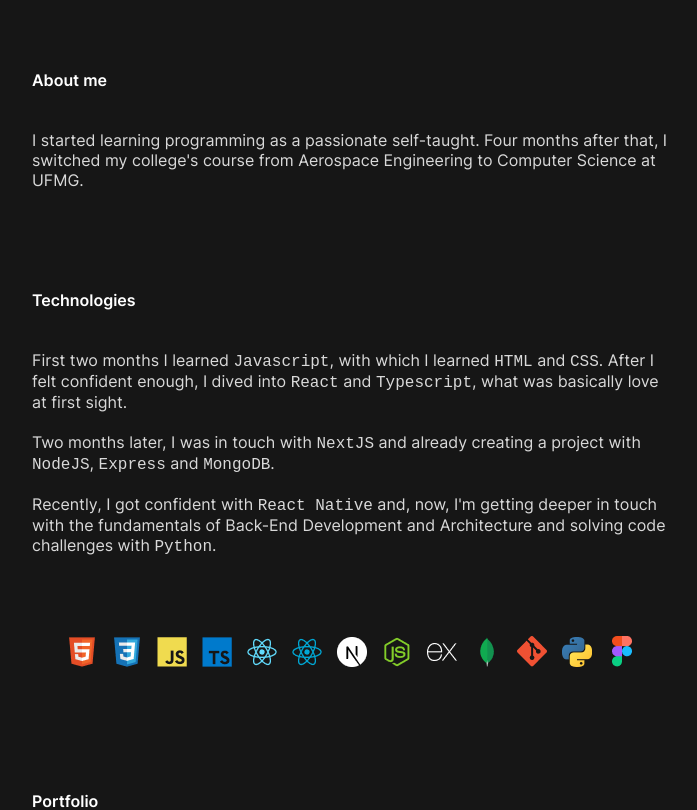
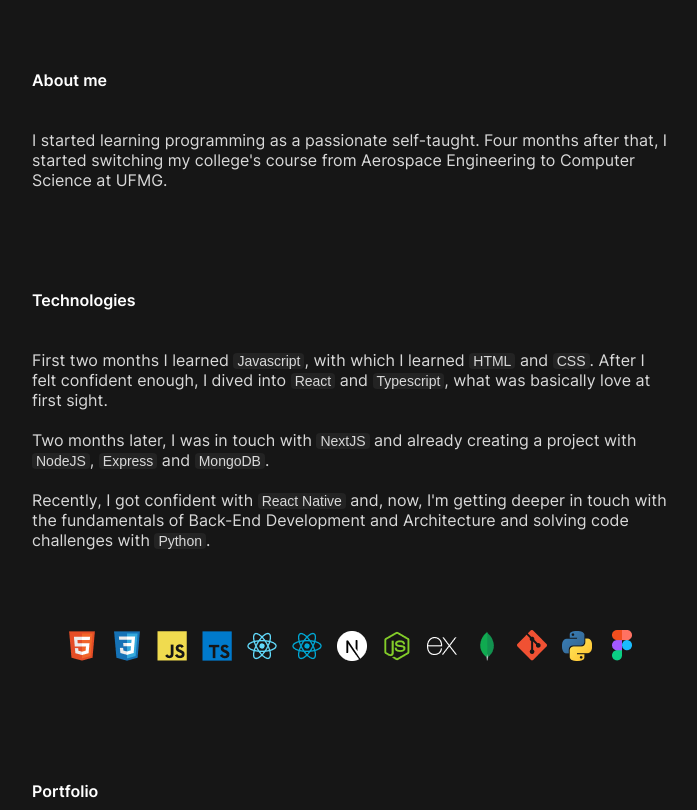
Before and after one commit to antoniopataro/personal-website, a React (Vite) app: page / in a window 1280 px wide. Shown: the part 280-1090 px from the top of the page, without its empty margins (288-985 px from the left). Built offline with nearby package versions, Linux system fonts and the light colour scheme.

Commit message:
feat: styled title attribute

```diff
--- a/src/components/Main/About/index.tsx
+++ b/src/components/Main/About/index.tsx
@@ -2,14 +2,12 @@ import React, { useContext } from "react";
 
 import { Language } from "../../../context/LanguageContext";
 
-import diagonalArrow from "../../../assets/diagonalArrow.svg";
-
 import AboutStyles from "./styles";
 
 const en =
-  "I started learning programming as a passionate self-taught. Four months after that, I switched my college's course from Aerospace Engineering to Computer Science at UFMG.";
+  "I started learning programming as a passionate self-taught. Four months after that, I started switching my college's course from Aerospace Engineering to Computer Science at UFMG.";
 const br =
-  "Eu comecei aprendendo programação como um autodidata apaixonado. Quatro meses depois, eu mudei o meu curso na faculdade de Engenharia Aeroespacial para Ciência da Computação na UFMG.";
+  "Eu comecei aprendendo programação como um autodidata apaixonado. Quatro meses depois, comecei a mudar o meu curso na faculdade de Engenharia Aeroespacial para Ciência da Computação na UFMG.";
 
 function About() {
   const { language } = useContext(Language);
--- a/src/components/Main/Header/index.tsx
+++ b/src/components/Main/Header/index.tsx
@@ -25,13 +25,14 @@ function Header() {
           <div className="info">
             <span className="name">
               <h2>Antônio Pataro</h2>
-              <img src={brFlag} alt="Brazil" width={16} height={16} />
+              <img src={brFlag} alt={language === "en" ? "Brazil" : "Brasil"} width={16} height={16} />
             </span>
             <h4>{language === "en" ? "Developer and Designer" : "Desenvolvedor e Designer"}</h4>
           </div>
         </div>
         <div className="right">
           <a
+            data-title="Resume"
             href={
               language === "en"
                 ? "https://www.notion.so/antoniopataro/Ant-nio-Pataro-8baa7d3f636a4b67a631e04db007cbb0"
@@ -41,7 +42,7 @@ function Header() {
           >
             <img src={paperClipIcon} alt="Current Language" width={15} />
           </a>
-          <button onClick={changeLanguage}>
+          <button data-title="Language" onClick={changeLanguage}>
             <img src={languageIcon} alt="Current Language" width={20} />
           </button>
         </div>
--- a/src/components/Main/Header/styles.ts
+++ b/src/components/Main/Header/styles.ts
@@ -67,6 +67,12 @@ const HeaderStyles = styled.section`
 
       button,
       a {
+        position: relative;
+
+        ::after {
+          top: -70%;
+        }
+
         display: grid;
         place-items: center;
 
--- a/src/components/Main/Technologies/styles.ts
+++ b/src/components/Main/Technologies/styles.ts
@@ -38,10 +38,19 @@ const TechnologiesStyles = styled.section`
 
       opacity: 0;
 
-      img {
-        height: fit-content;
+      a {
+        position: relative;
 
-        pointer-events: none;
+        display: grid;
+        place-items: center;
+
+        margin: 0 auto;
+
+        img {
+          height: fit-content;
+
+          pointer-events: none;
+        }
       }
     }
   }
--- a/src/global.css
+++ b/src/global.css
@@ -57,6 +57,18 @@ h4 {
   color: #7e7e7e;
 }
 
+code {
+  font-family: "Fira Code", sans-serif;
+  font-size: 14px;
+  font-weight: 500;
+
+  padding: 0px 4px;
+
+  border-radius: 4px;
+
+  background-color: var(--foreground);
+}
+
 ::-webkit-scrollbar {
   width: 0;
   height: 0;
@@ -65,3 +77,31 @@ h4 {
 ::selection {
   background-color: #4a4a4a;
 }
+
+a:hover::after,
+button:hover::after {
+  content: attr(data-title);
+  position: absolute;
+  top: -120%;
+
+  font-size: 14px;
+
+  padding: 4px 8px;
+  margin: 0 auto;
+
+  border-radius: 4px;
+
+  color: #d9d9d9;
+  background-color: var(--foreground);
+
+  animation: fadeIn 0.15s ease forwards;
+
+  @keyframes fadeIn {
+    0% {
+      opacity: 0;
+    }
+    100% {
+      opacity: 1;
+    }
+  }
+}
```
